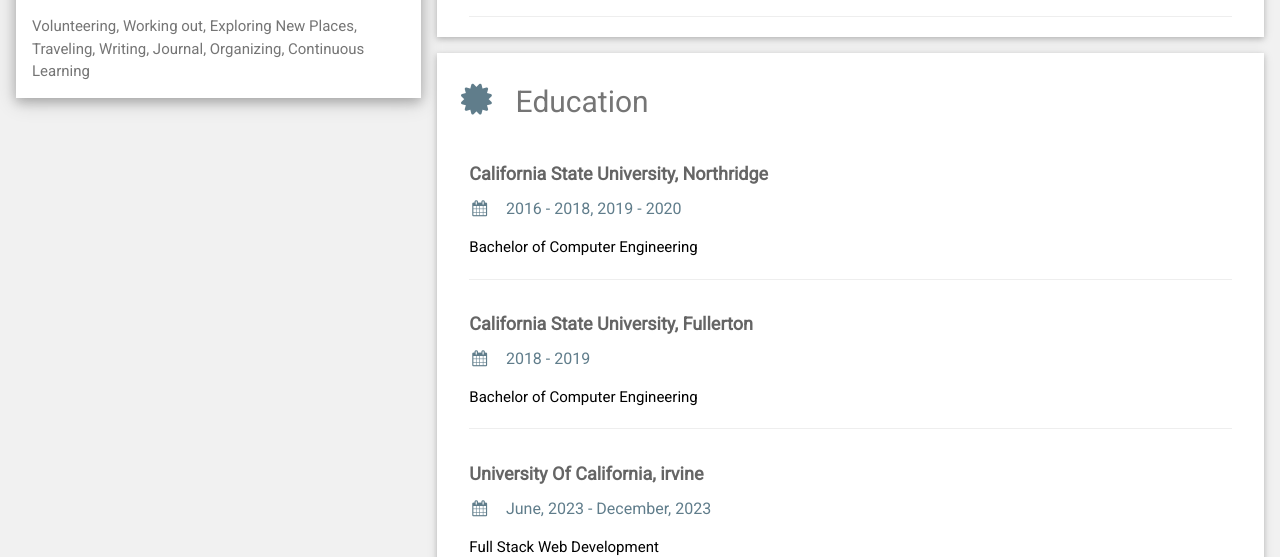
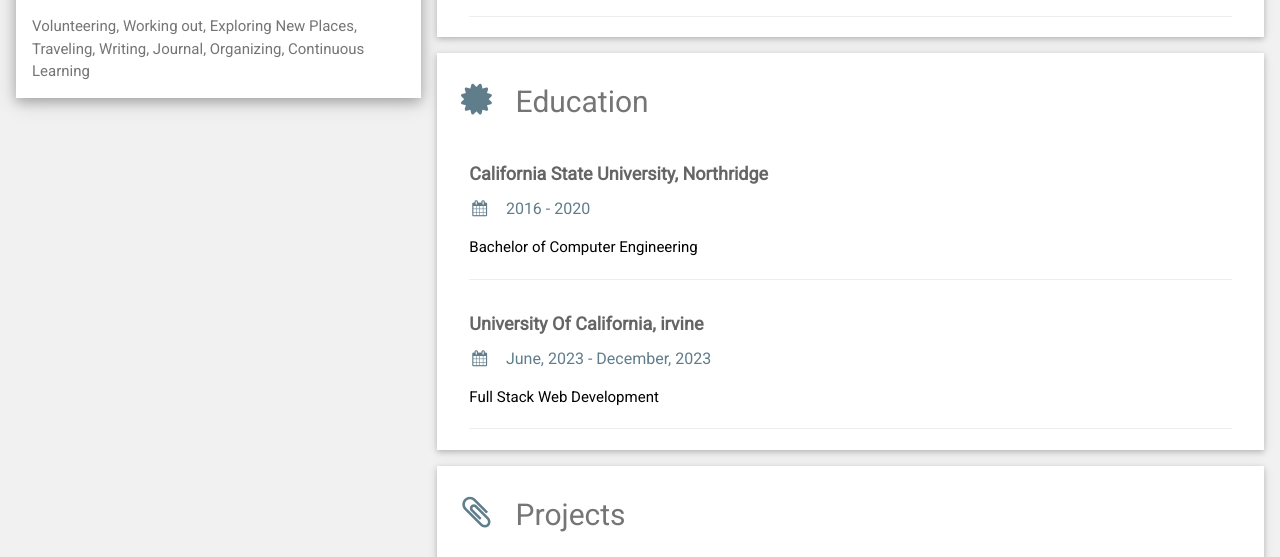
Before and after one commit to arsalanbardsiri/Arsalan-Bardsiri, a plain HTML site: page resume.html in a window 1280 px wide. Shown: the part 833-1390 px from the top of the page. Drawn offline with nearby package versions, Linux system fonts and the light colour scheme.

Commit message:
PDF Again.

```diff
--- a/resume.html
+++ b/resume.html
@@ -183,18 +183,7 @@
                 <b>California State University, Northridge</b>
               </h5>
               <h6 class="w3-text-blue-grey">
-                <i class="fa fa-calendar fa-fw w3-margin-right"></i>2016 - 2018,
-                2019 - 2020
-              </h6>
-              <p>Bachelor of Computer Engineering</p>
-              <hr />
-            </div>
-            <div class="w3-container">
-              <h5 class="w3-opacity">
-                <b>California State University, Fullerton</b>
-              </h5>
-              <h6 class="w3-text-blue-grey">
-                <i class="fa fa-calendar fa-fw w3-margin-right"></i>2018 - 2019
+                <i class="fa fa-calendar fa-fw w3-margin-right"></i>2016 - 2020
               </h6>
               <p>Bachelor of Computer Engineering</p>
               <hr />
```
